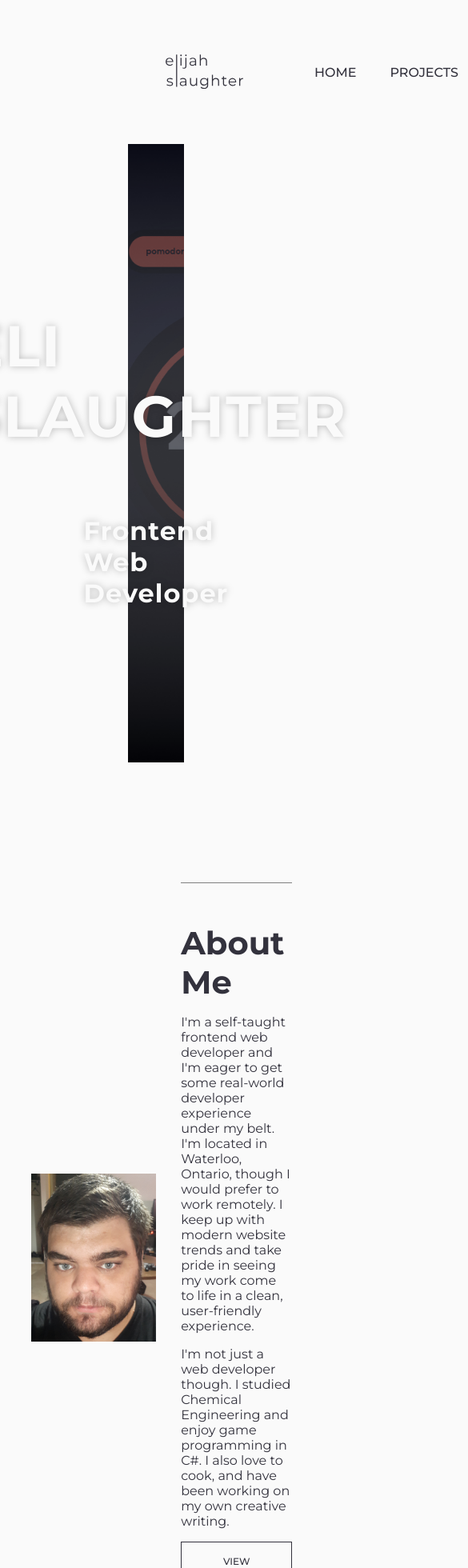
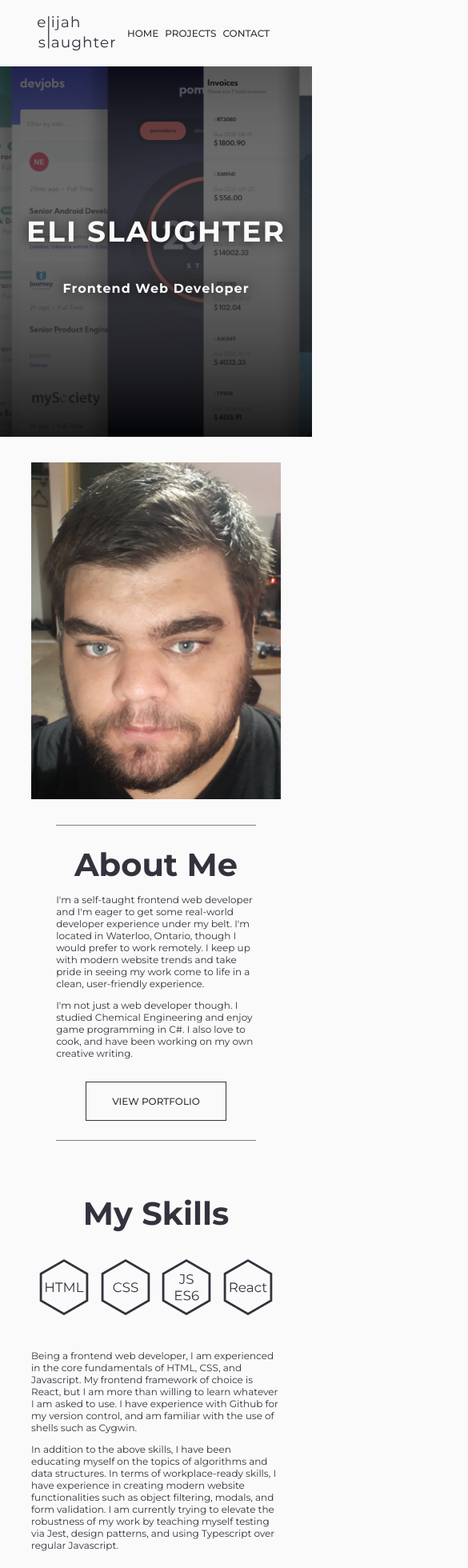
Before and after one commit to enslaughter/portfolio-site-v3, a React (Create React App) app: page / in a window 390 px wide. Shown: the top 1960 px of the page at 80% size, 585 px wide, since content can reach past the window. Built offline with nearby package versions, Linux system fonts and the light colour scheme.

Commit message:
Added mobile view and new project info

```diff
--- a/public/index.html
+++ b/public/index.html
@@ -2,6 +2,8 @@
 <html lang="en">
   <head>
     <meta charset="utf-8" />
+    <meta name="viewport" content="width=device-width, initial-scale=1" />
+    <!-- If the above isn't working correctly, add minimum-scale=1 to it -->
     <meta
       name="description"
       content="The portfolio of Elijah Slaughter - Frontend Web Developer"
--- a/src/App.scss
+++ b/src/App.scss
@@ -11,12 +11,18 @@ html,
 
 body {
   margin: 0;
-  min-height: 100%;
+  height: auto;
   color: $maintext;
   background-color: $lightbg;
   font-family: "Montserrat", sans-serif;
   font-weight: 400;
   font-size: 16px;
+}
+
+@media all and (max-width: 950px) {
+  body {
+    font-size: 12px;
+  }
 }
 
 input,
@@ -51,6 +57,21 @@ button {
   }
 }
 
+@media all and (max-width: 950px) {
+  .nav-bar {
+    margin: 16px;
+  }
+
+  .nav-link {
+    padding-left: 8px;
+  }
+
+  .nav-logo {
+    margin-left: -16px;
+    margin-right: -40px;
+  }
+}
+
 .nav-logo {
   .nav-logo-image {
     height: 48px;
@@ -82,15 +103,29 @@ button {
     font-size: 72px;
     letter-spacing: 2px;
     padding-top: 160px;
-    text-shadow: 0px 0px 10px rgba(0, 0, 0, 0.25);
+    text-shadow: 0px 0px 15px rgba(0, 0, 0, 0.75);
   }
 
   p {
     font-size: 32px;
     letter-spacing: 1px;
     padding-bottom: 160px;
-    text-shadow: 0px 0px 10px rgba(0, 0, 0, 0.25);
+    text-shadow: 0px 0px 15px rgba(0, 0, 0, 0.75);
     font-weight: 700;
+  }
+}
+
+@media all and (max-width: 950px) {
+  .hero-container {
+    width: 100vw;
+
+    h1 {
+      font-size: 36px;
+    }
+
+    p {
+      font-size: 16px;
+    }
   }
 }
 
@@ -139,6 +174,29 @@ button {
   }
 }
 
+@media all and (max-width: 950px) {
+  .about-container {
+    flex-direction: column;
+    align-items: center;
+    margin-top: 32px;
+  }
+  .about-image {
+    margin-bottom: 32px;
+  }
+
+  .about-text {
+    align-items: center;
+    h2 {
+      text-align: center;
+      margin-top: 24px;
+    }
+    .page-link {
+      margin: 16px;
+      margin-bottom: 24px;
+    }
+  }
+}
+
 .page-footer {
   width: 100%;
   background-color: $maintext;
@@ -178,6 +236,31 @@ button {
   }
 }
 
+@media all and (max-width: 950px) {
+  .skills-container {
+    div {
+      flex-wrap: wrap;
+      img {
+        flex-basis: 50%;
+        margin-bottom: 16px;
+        max-width: 100px;
+        max-height: 100px;
+      }
+    }
+  }
+}
+
+@media all and (max-width: 550px) {
+  .skills-container {
+    div {
+      img {
+        max-width: 70px;
+        max-height: 70px;
+      }
+    }
+  }
+}
+
 .contact-cta {
   margin-top: 150px;
   width: 100%;
@@ -199,6 +282,21 @@ button {
 
   .page-link {
     margin-left: 24px;
+  }
+}
+
+@media all and (max-width: 950px) {
+  .contact-cta {
+    p {
+      font-size: 20px;
+    }
+  }
+}
+
+@media all and (max-width: 950px) {
+  .skills-container,
+  .contact-cta {
+    margin-top: 32px;
   }
 }
 
@@ -228,6 +326,18 @@ button {
 
 .project-link-divider {
   min-width: 8px;
+}
+
+@media all and (max-width: 950px) {
+  .about-container {
+    img {
+      max-width: 100%;
+      margin-bottom: 32px;
+    }
+  }
+  .project-even {
+    flex-direction: column-reverse;
+  }
 }
 
 /* ============================================================ */
@@ -260,6 +370,24 @@ button {
 
 .contact-flexbox--bottom {
   margin-bottom: 100px;
+}
+
+@media all and (max-width: 950px) {
+  .contact-flexbox {
+    flex-direction: column;
+    align-items: center;
+    h2 {
+      flex-basis: auto;
+      text-align: center;
+      margin-right: 0;
+      margin-bottom: 32px;
+    }
+    .projects-info-box {
+      display: flex;
+      flex-direction: column;
+      align-items: center;
+    }
+  }
 }
 
 .social-link {
--- a/src/App.tsx
+++ b/src/App.tsx
@@ -45,15 +45,15 @@ function App() {
                 </Link>
               </div>
               <div>
-                <Link to="/" className="nav-link">
+                <a href="/" className="nav-link">
                   HOME
-                </Link>
-                <Link to="/projects" className="nav-link">
+                </a>
+                <a href="/projects" className="nav-link">
                   PROJECTS
-                </Link>
-                <Link to="/contact" className="nav-link">
+                </a>
+                <a href="/contact" className="nav-link">
                   CONTACT
-                </Link>
+                </a>
               </div>
             </div>
           </nav>
--- a/src/views/Home.tsx
+++ b/src/views/Home.tsx
@@ -3,7 +3,6 @@ import iconhtml from "../resources/iconhtml.svg";
 import iconcss from "../resources/iconcss.svg";
 import iconjs from "../resources/iconjs.svg";
 import iconreact from "../resources/iconreact.svg";
-import { Link } from "react-router-dom";
 
 function Home() {
   return (
@@ -31,9 +30,9 @@ function Home() {
               and have been working on my own creative writing.
             </p>
           </div>
-          <Link to="/projects" className="page-link">
+          <a href="/projects" className="page-link">
             VIEW PORTFOLIO
-          </Link>
+          </a>
         </div>
       </div>
 
@@ -69,9 +68,9 @@ function Home() {
           Like what <br></br>you see?
         </p>
         <div className="contact-cta--divider"></div>
-        <Link to="/contact" className="page-link">
+        <a href="/contact" className="page-link">
           CONTACT ME
-        </Link>
+        </a>
       </div>
     </div>
   );
--- a/src/views/Projects.tsx
+++ b/src/views/Projects.tsx
@@ -1,15 +1,15 @@
-import { Link } from "react-router-dom";
 import siteinvoiceapp from "../resources/siteinvoiceapp.png";
 import sitepomodoroapp from "../resources/sitepomodoroapp.png";
 import sitejobfilters from "../resources/sitejobfilters.png";
 import sitejobapi from "../resources/sitejobapi.png";
+import sitephotosnap from "../resources/sitephotosnap.png";
 
 function Projects() {
   return (
     <div className="projects-container">
       <div className="contact-flexbox">
         <h2>A Small Collection of My Work</h2>
-        <div>
+        <div className="projects-info-box">
           <p>
             Below are some of my projects that demonstrate my ability as a
             frontend web developer. All sites feature responsive designs and
@@ -62,7 +62,7 @@ function Projects() {
         </div>
       </div>
 
-      <div className="about-container">
+      <div className="about-container project-even">
         <div className="about-text">
           <div>
             <h2>Pomodoro App</h2>
@@ -96,7 +96,7 @@ function Projects() {
         <img src={sitepomodoroapp} alt="" className="project-image"></img>
       </div>
 
-      <div className="about-container">
+      {/* <div className="about-container">
         <img src={sitejobfilters} alt="" className="project-image"></img>
         <div className="about-text">
           <div>
@@ -127,9 +127,45 @@ function Projects() {
             </a>
           </div>
         </div>
+      </div> */}
+
+      <div className="about-container">
+        <img src={sitephotosnap} alt="" className="project-image"></img>
+        <div className="about-text">
+          <div>
+            <h2>Photosnap Multi-Page Website</h2>
+            <p>
+              A more stylistically-driven project, focused more on clean design
+              and less on Javascript functionality. It features four pages that
+              each have a responsive design to be viewed on both desktop and
+              mobile. This project is a demonstration of my ability to create
+              websites that are more geared towards businesses in need of
+              modernized information pages.
+            </p>
+          </div>
+          <div className="project-link-container">
+            <a
+              target="_blank"
+              rel="noreferrer"
+              href="https://fem-photosnap-react.vercel.app/"
+              className="page-link"
+            >
+              VIEW SITE
+            </a>
+            <div className="project-link-divider"></div>
+            <a
+              target="_blank"
+              rel="noreferrer"
+              href="https://github.com/enslaughter/fem-photosnap-react"
+              className="page-link"
+            >
+              SOURCE CODE
+            </a>
+          </div>
+        </div>
       </div>
 
-      <div className="about-container">
+      <div className="about-container project-even">
         <div className="about-text">
           <div>
             <h2>Github Jobs App</h2>
@@ -170,9 +206,9 @@ function Projects() {
           Like what <br></br>you see?
         </p>
         <div className="contact-cta--divider"></div>
-        <Link to="/contact" className="page-link">
+        <a href="/contact" className="page-link">
           CONTACT ME
-        </Link>
+        </a>
       </div>
     </div>
   );
```
Also changed, not shown: src/resources/sitephotosnap.png (added).
